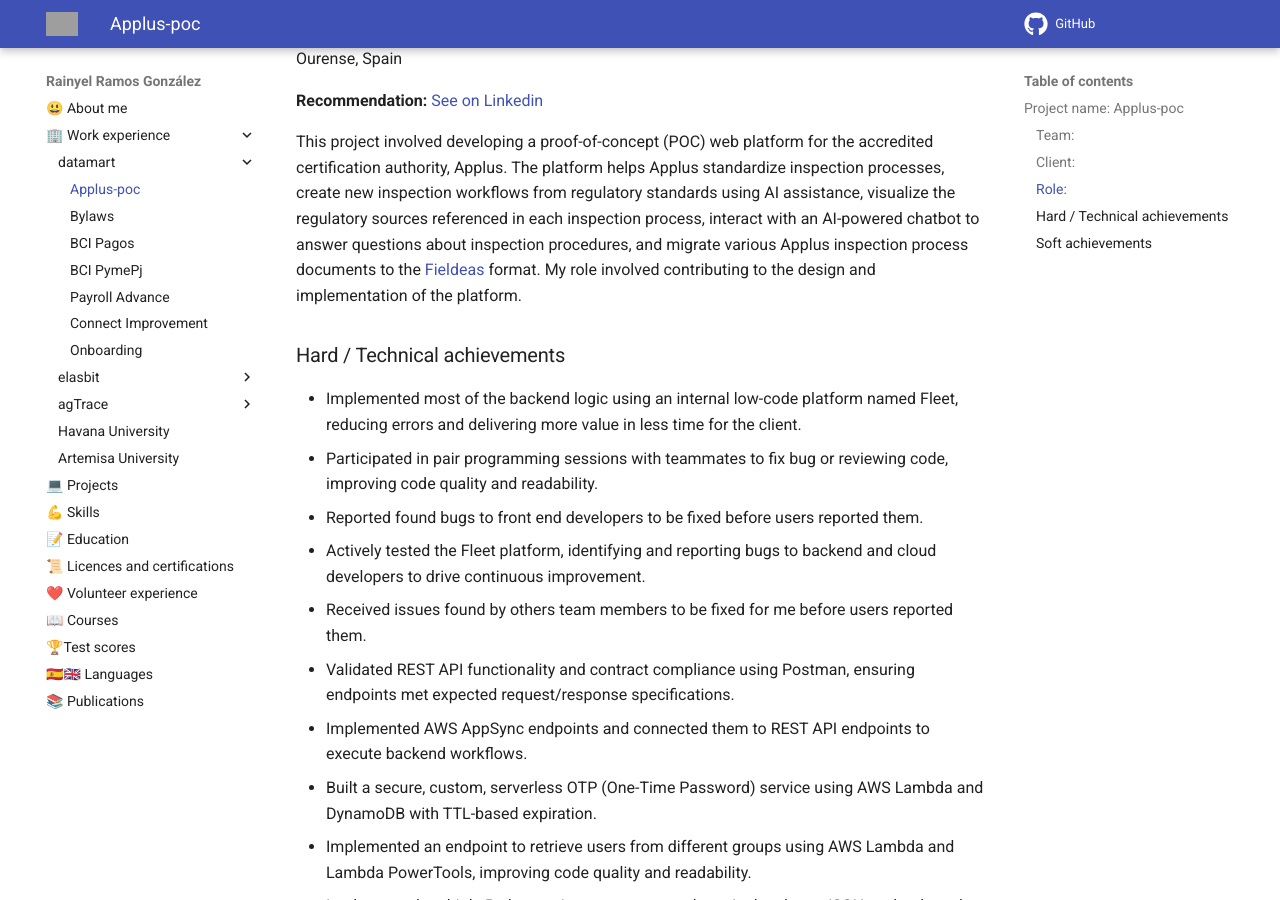
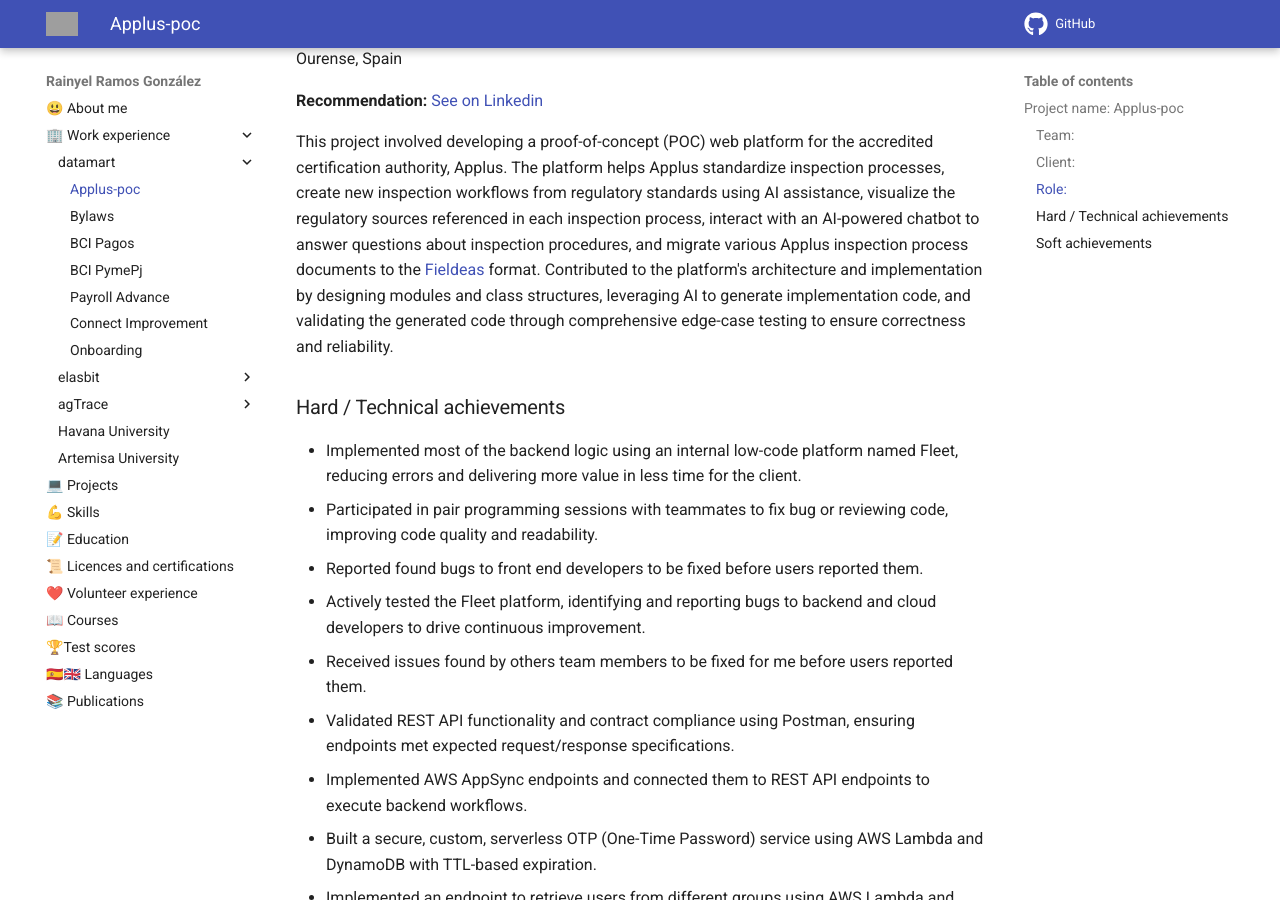
Before and after one commit to rayniel95/rayniel95.github.io, an MkDocs documentation site: the page built from docs/work_experience/dkl/applus_poc.md, in a window 1280 px wide and 900 px high, scrolled down 526 px. Built offline with MkDocs 1.6.1 and Material for MkDocs 9.7.7, drawn with Linux system fonts in a browser that asks for light colours; grey boxes are pictures that could not be loaded.

Commit message:
docs(work_experience): refine Applus project description for clarity and detail

```diff
--- a/docs/work_experience/dkl/applus_poc.md
+++ b/docs/work_experience/dkl/applus_poc.md
@@ -18,8 +18,7 @@ Ourense, Spain
 **Recommendation:** [See on Linkedin](https://www.linkedin.com/in/rainyel-ramos)
 
 <!-- who is the client, what the client have, what the client want, what i can do -->
-This project involved developing a proof-of-concept (POC) web platform for the accredited certification authority, Applus. The platform helps Applus standardize inspection processes, create new inspection workflows from regulatory standards using AI assistance, visualize the regulatory sources referenced in each inspection process, interact with an AI-powered chatbot to answer questions about inspection procedures, and migrate various Applus inspection process documents to the [Fieldeas](https://www.linkedin.com/company/fieldeas/?originalSubdomain=es) format. My role involved contributing to the design and implementation of the platform.
-
+This project involved developing a proof-of-concept (POC) web platform for the accredited certification authority, Applus. The platform helps Applus standardize inspection processes, create new inspection workflows from regulatory standards using AI assistance, visualize the regulatory sources referenced in each inspection process, interact with an AI-powered chatbot to answer questions about inspection procedures, and migrate various Applus inspection process documents to the [Fieldeas](https://www.linkedin.com/company/fieldeas/?originalSubdomain=es) format. Contributed to the platform's architecture and implementation by designing modules and class structures, leveraging AI to generate implementation code, and validating the generated code through comprehensive edge-case testing to ensure correctness and reliability.
 <!-- small description about the client and its requirements or problems, how I solve it -->
 ### Hard / Technical achievements
 
@@ -44,7 +43,6 @@ This project involved developing a proof-of-concept (POC) web platform for the a
 - Exposed in the daily meetings the progress of my tasks, helping to others to understand my progress and the implementation of my tasks.
 - Participated in pair programming sessions with teammates to design the system, define implementation tasks, and help distribute work across the team.
 
-
 *Others team members*:
 <!-- maybe extend this with more public profiles? -->
 - [Carlos Fleitas Aparicio](https://www.linkedin.com/in/carlos-fleitas/) (Data Engineer | Software Engineer)
```
